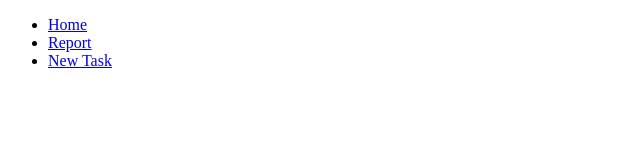
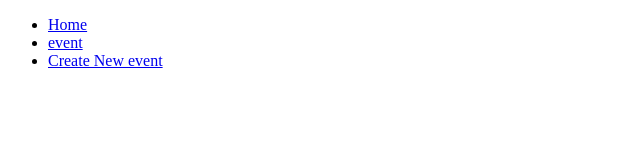
Before and after one commit to bryanwongma/Depthfirst, a plain HTML site: page index.html in a window 1280 px wide. Shown: the full height of the page, 0-640 px from the left. Drawn offline with Linux system fonts and the light colour scheme.

Commit message:
Update index.html

```diff
--- a/index.html
+++ b/index.html
@@ -11,8 +11,8 @@
         <nav>
             <ul>
                 <li><a href="index.html">Home</a></li>
-                <li><a href="report.html">Report</a></li>
-                <li><a href="new-task.html">New Task</a></li>
+                <li><a href="report.html">event</a></li>
+                <li><a href="event_create.html">Create New event</a></li>
             </ul>
         </nav>
     </header>
```
